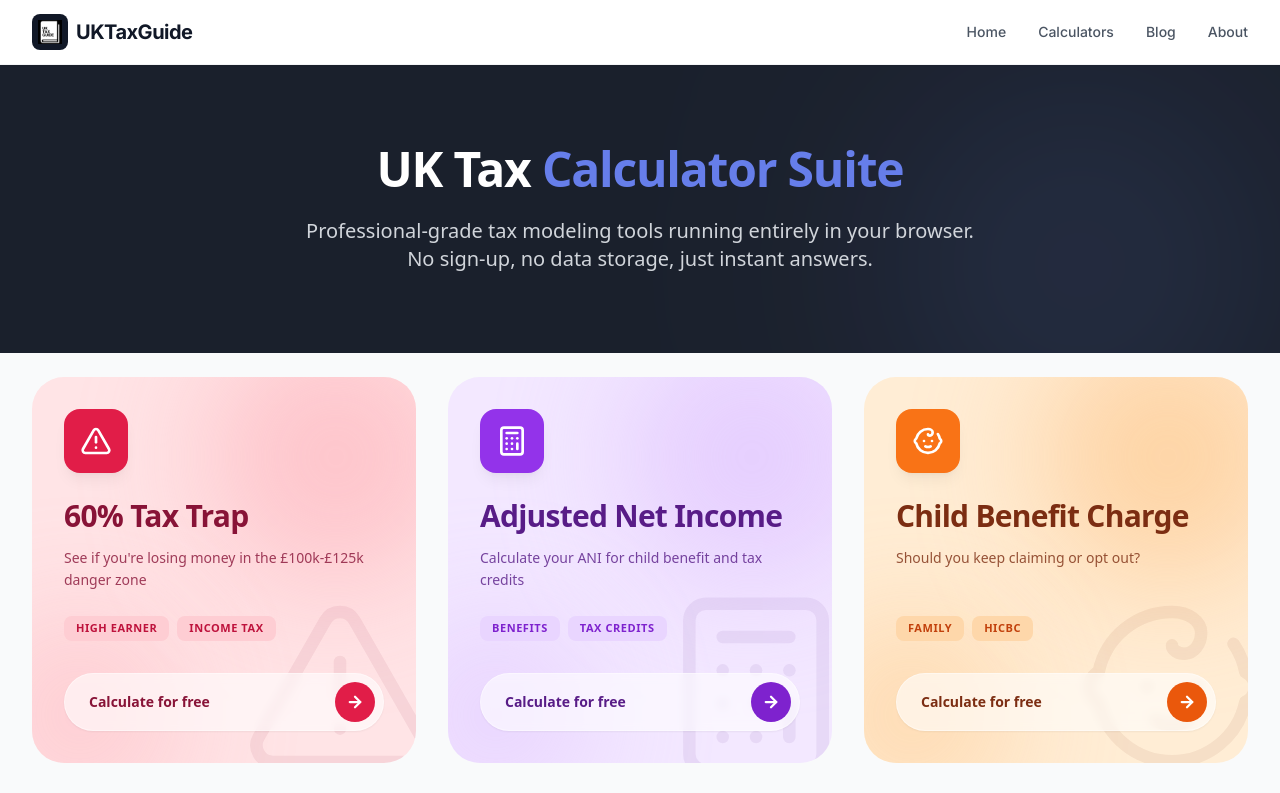
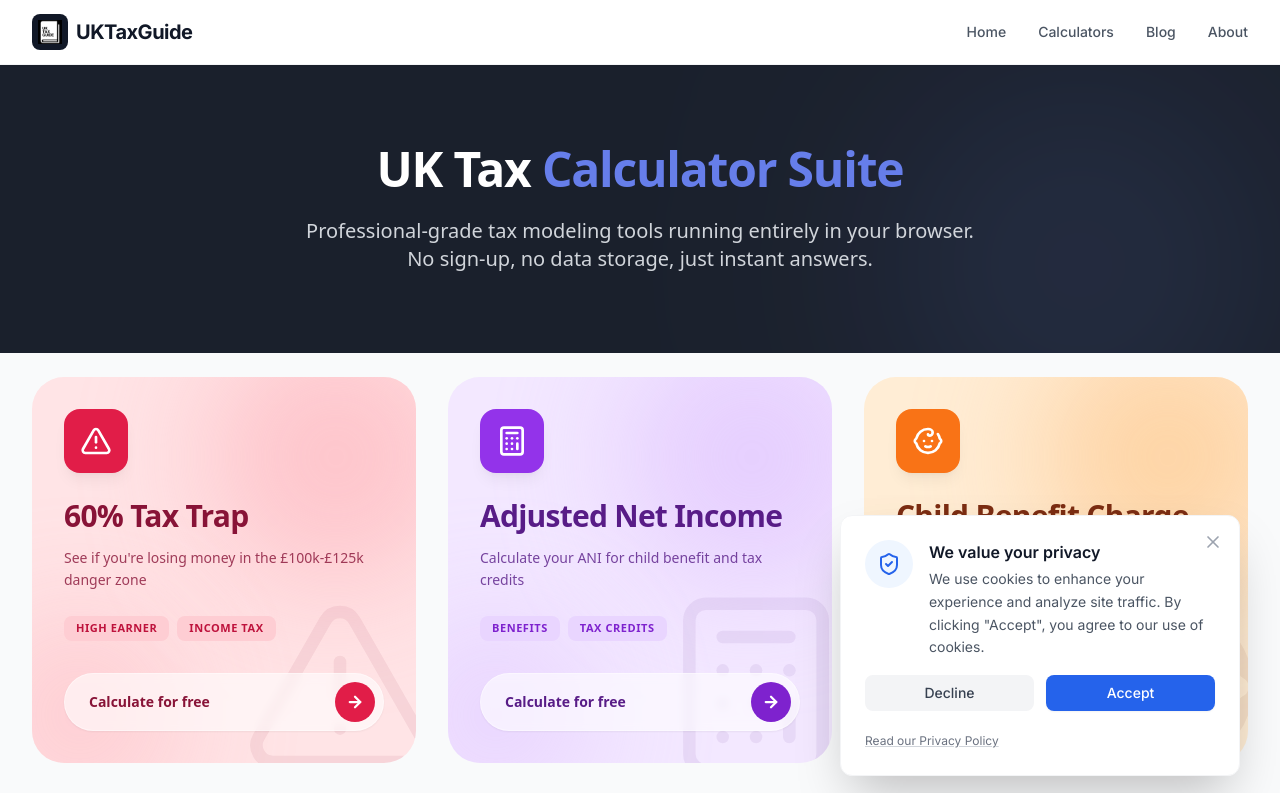
Before and after one commit to 4dopt/uktaxoptimizer, a React (Vite) app: page /calculators in a window 1280 px wide. Shown: the top 793 px of the page. Built offline with nearby package versions, Linux system fonts and the light colour scheme.

Commit message:
Add GDPR cookie consent banner

```diff
--- /dev/null
+++ b/components/CookieConsent.tsx
@@ -0,0 +1,94 @@
+import React, { useEffect, useState } from 'react';
+import { ShieldCheck, X } from 'lucide-react';
+
+declare global {
+    interface Window {
+        gtag: (...args: any[]) => void;
+    }
+}
+
+const CookieConsent: React.FC = () => {
+    const [isVisible, setIsVisible] = useState(false);
+
+    useEffect(() => {
+        // Check if user has already made a choice
+        const sensitivity = localStorage.getItem('cookieConsent');
+        if (!sensitivity) {
+            setIsVisible(true);
+        } else if (sensitivity === 'granted') {
+            // Restore granted state if page reloaded
+            window.gtag('consent', 'update', {
+                'ad_storage': 'granted',
+                'ad_user_data': 'granted',
+                'ad_personalization': 'granted',
+                'analytics_storage': 'granted'
+            });
+        }
+    }, []);
+
+    const handleUpdateConsent = (consent: 'granted' | 'denied') => {
+        // Update Google Consent Mode
+        window.gtag('consent', 'update', {
+            'ad_storage': consent,
+            'ad_user_data': consent,
+            'ad_personalization': consent,
+            'analytics_storage': consent
+        });
+
+        // Save to local storage
+        localStorage.setItem('cookieConsent', consent);
+        setIsVisible(false);
+    };
+
+    if (!isVisible) return null;
+
+    return (
+        <div className="fixed bottom-0 left-0 right-0 z-50 p-4 md:p-6 md:right-4 md:left-auto md:max-w-md animate-slide-up">
+            <div className="bg-white rounded-xl shadow-2xl border border-gray-100 p-6 relative">
+                <button
+                    onClick={() => handleUpdateConsent('denied')}
+                    className="absolute top-4 right-4 text-gray-400 hover:text-gray-600 transition-colors"
+                    aria-label="Close"
+                >
+                    <X className="w-5 h-5" />
+                </button>
+
+                <div className="flex items-start gap-4 mb-4">
+                    <div className="p-3 bg-blue-50 rounded-full shrink-0">
+                        <ShieldCheck className="w-6 h-6 text-blue-600" />
+                    </div>
+                    <div>
+                        <h3 className="font-semibold text-gray-900 mb-1">We value your privacy</h3>
+                        <p className="text-sm text-gray-600 leading-relaxed">
+                            We use cookies to enhance your experience and analyze site traffic.
+                            By clicking "Accept", you agree to our use of cookies.
+                        </p>
+                    </div>
+                </div>
+
+                <div className="flex flex-col sm:flex-row gap-3">
+                    <button
+                        onClick={() => handleUpdateConsent('denied')}
+                        className="w-full px-4 py-2 text-sm font-medium text-gray-700 bg-gray-100 rounded-lg hover:bg-gray-200 transition-colors focus:ring-4 focus:ring-gray-100"
+                    >
+                        Decline
+                    </button>
+                    <button
+                        onClick={() => handleUpdateConsent('granted')}
+                        className="w-full px-4 py-2 text-sm font-medium text-white bg-blue-600 rounded-lg hover:bg-blue-700 transition-colors focus:ring-4 focus:ring-blue-100 shadow-sm"
+                    >
+                        Accept
+                    </button>
+                </div>
+
+                <div className="mt-4 text-center sm:text-left">
+                    <a href="/privacy-policy" className="text-xs text-gray-500 hover:text-blue-600 underline decoration-gray-300 hover:decoration-blue-600 transition-colors">
+                        Read our Privacy Policy
+                    </a>
+                </div>
+            </div>
+        </div>
+    );
+};
+
+export default CookieConsent;
--- a/components/Layout.tsx
+++ b/components/Layout.tsx
@@ -1,6 +1,7 @@
 import React from 'react';
 import Header from './Header';
 import Footer from './Footer';
+import CookieConsent from './CookieConsent';
 
 interface LayoutProps {
   children: React.ReactNode;
@@ -14,6 +15,7 @@ const Layout: React.FC<LayoutProps> = ({ children }) => {
         {children}
       </main>
       <Footer />
+      <CookieConsent />
     </div>
   );
 };
--- a/index.html
+++ b/index.html
@@ -3,10 +3,22 @@
 
 <head>
   <!-- Google tag (gtag.js) -->
+  <script>
+    // Define dataLayer and the gtag function.
+    window.dataLayer = window.dataLayer || [];
+    function gtag() { dataLayer.push(arguments); }
+
+    // Set default consent to 'denied' as a placeholder
+    // Determine actual values based on your own requirements
+    gtag('consent', 'default', {
+      'ad_storage': 'denied',
+      'ad_user_data': 'denied',
+      'ad_personalization': 'denied',
+      'analytics_storage': 'denied'
+    });
+  </script>
   <script async src="https://www.googletagmanager.com/gtag/js?id=G-0BPDLGSXQG"></script>
   <script>
-    window.dataLayer = window.dataLayer || [];
-    function gtag() { dataLayer.push(arguments); }
     gtag('js', new Date());
 
     gtag('config', 'G-0BPDLGSXQG');
```
